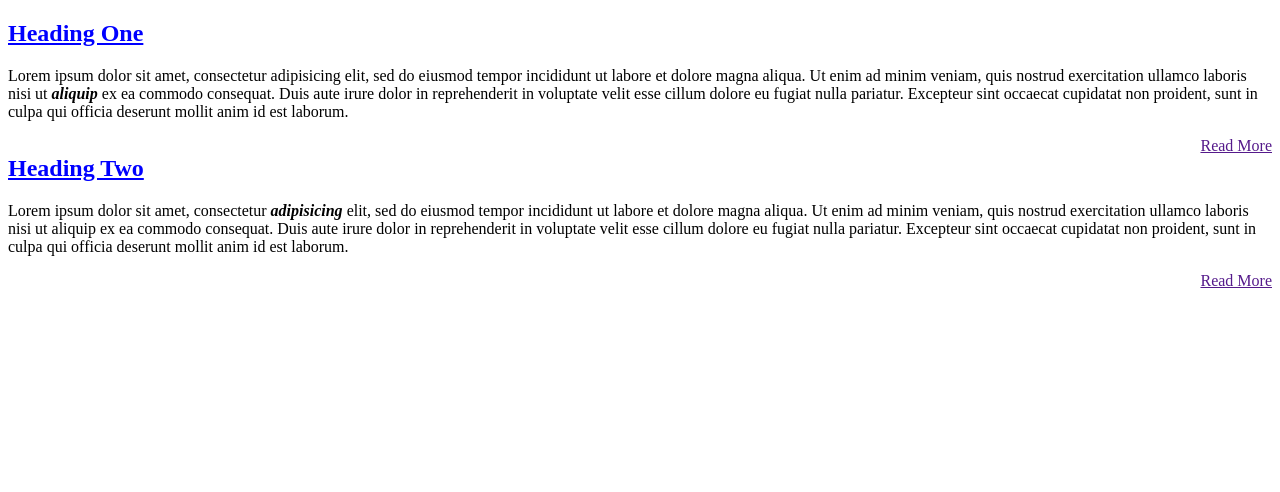
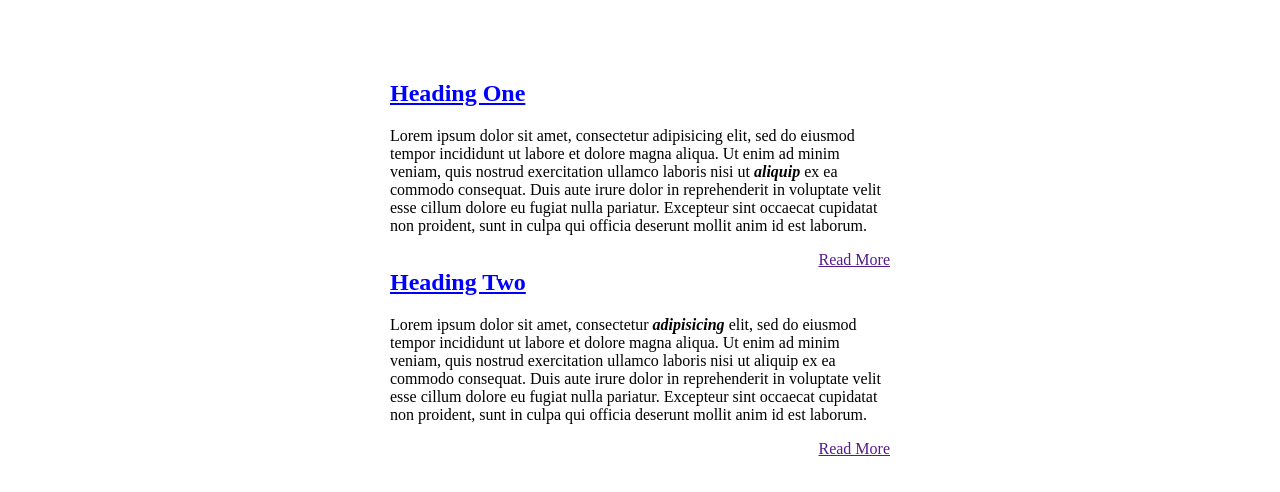
Before and after one commit to JeffWalton205/codeup-web-exercises, a plain HTML site: page css_selectors.html in a window 1280 px wide. Drawn offline with Linux system fonts and the light colour scheme.

Commit message:
CSS Selector Exercises

```diff
--- a/css/selectors.css
+++ b/css/selectors.css
@@ -1,5 +1,5 @@
 /* selector for id="container" */
-selector-todo {
+#container {
     margin: 50px auto;
     width: 500px;
     padding: 10px;
```
